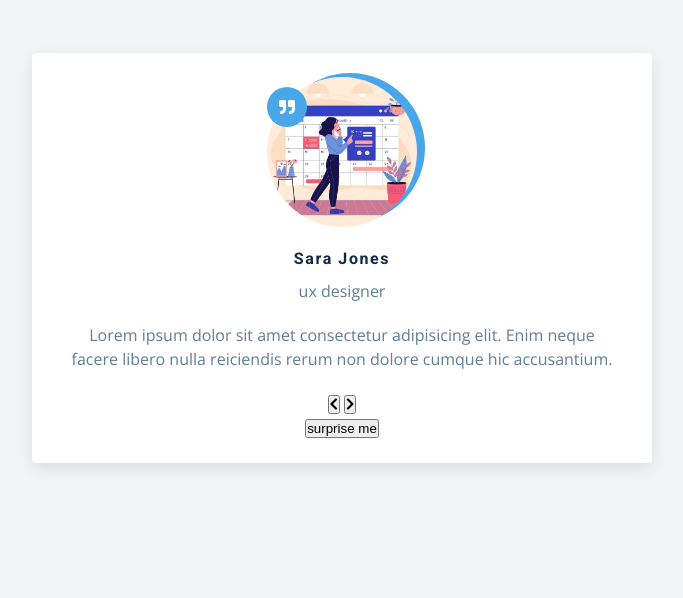
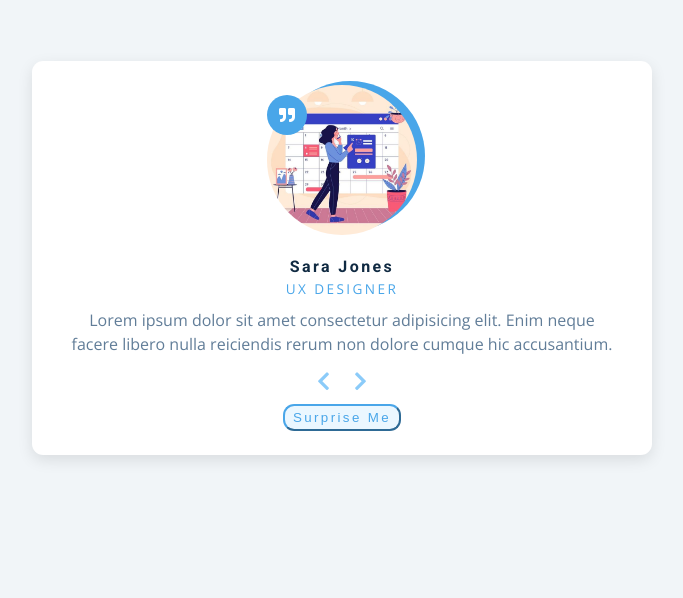
Before and after one commit to Maish123/practice-03-reviews, a plain HTML site: page index.html in a window 1280 px wide. Shown: the part 202-800 px from the top of the page, without its empty margins (298-981 px from the left). Drawn offline with nearby package versions, Linux system fonts and the light colour scheme.

Commit message:
updated styling

```diff
--- a/index.html
+++ b/index.html
@@ -41,7 +41,7 @@
                     </button>
                 </div>
                 <!-- random -->
-                <button class="random">surprise me</button>
+                <button class="random-btn">surprise me</button>
             </article>
         </section>
     </main>
--- a/style.css
+++ b/style.css
@@ -41,8 +41,8 @@ Variables
   --ff-primary: "Roboto", sans-serif;
   --ff-secondary: "Open Sans", sans-serif;
   --transition: all 0.3s linear;
-  --spacing: 0.1rem;
-  --radius: 0.25rem;
+  --spacing: 0.15rem;
+  --radius: 0.7rem;
   --light-shadow: 0 5px 15px rgba(0, 0, 0, 0.1);
   --dark-shadow: 0 5px 15px rgba(0, 0, 0, 0.2);
   --max-width: 1170px;
@@ -175,7 +175,6 @@ main {
 
 .review:hover {
     box-shadow: var(--dark-shadow);
-    cursor: pointer;
 }
 
 .img-container{
@@ -222,3 +221,54 @@ main {
     right: -0.5rem;
     border-radius: 50%;
 }
+
+#author{
+    margin-bottom: 0.25rem;
+    letter-spacing: var(--spacing);
+}
+
+#job{
+    margin-bottom: 0.5rem;
+    text-transform: uppercase;
+    color: var(--clr-primary-5);
+    font-size: 0.85rem;
+    letter-spacing: var(--spacing);
+}
+
+#info {
+    margin-bottom: 0.75rem;
+}
+
+.prev-btn,
+.next-btn {
+    color: var(--clr-primary-7);
+    font-size: 1.3rem;
+    background: transparent;
+    border-color: transparent;
+    margin: 0 0.5rem;
+    transition: var(--transition);
+    cursor: pointer;
+}
+
+.prev-btn:hover,
+.next-btn:hover{
+    color: var(--clr-primary-1);
+}
+
+.random-btn{
+    margin-top: 0.5rem;
+    background: var(--clr-primary-10);
+    color: var(--clr-primary-5);
+    padding: 0.25rem 0.5rem;
+    text-transform: capitalize;
+    letter-spacing: var(--spacing);
+    border-radius: var(--radius);
+    transition: var(--transition);
+    border-color: var(--clr-primary-5);
+    cursor: pointer;
+}
+
+.random-btn:hover{
+    background: var(--clr-primary-5);
+    color: white;
+}
```
